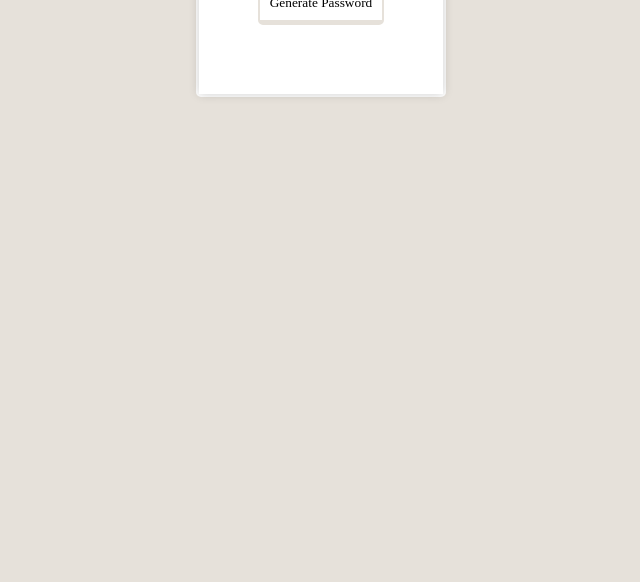
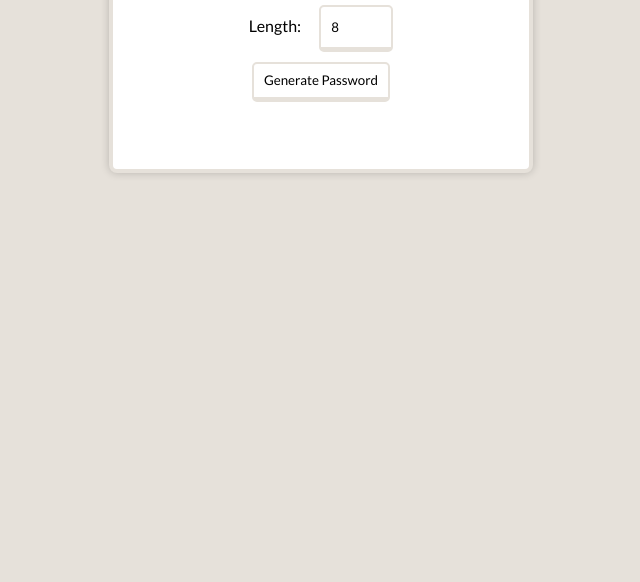
Before and after one commit to ilyabakhlin/password-generator, a plain HTML site: page public/index.html in a window 1280 px wide. Shown: the part 218-800 px from the top of the page, without its empty margins (319-959 px from the left). Drawn offline with Linux system fonts and the light colour scheme.

Commit message:
Reworking the styles.

```diff
--- a/public/css/index.css
+++ b/public/css/index.css
@@ -1,23 +1,24 @@
 @font-face {
-    /* lato */
-    font-family: 'Lato-Regular';
+    font-family: "Lato Regular";
     src: url(../fonts/Lato-Regular.ttf);
+}
 
-    /* lato bold */
-    font-family: 'Lato-Bold';
+@font-face {
+    font-family: "Lato Bold";
     src: url(../fonts/Lato-Bold.ttf);
 }
 
 :root {
+    --white: #ffffff;
     --border-color: #e6e1da;
 }
 
-body, input, button {
-    font-family: 'Lato-Regular';
+html {
+    font-size: 16px;
 }
 
-h1, h2, h3, h4, h5, h6 {
-    font-family: 'Lato-Regular';
+body, button, h1, h2, h3, h4, h5, h6, input {
+    font-family: "Lato Regular", sans-serif;
 }
 
 input, button {
@@ -31,35 +32,36 @@ input, button {
     padding: 0;
 }
 
-/* Language: css */
-/* Path: css\index.css */
 body {
     background-color: var(--border-color);
+    margin: 0;
 }
 
 main {
-    border: 3px solid #ffffff;
-    border-radius: 5px;
-    margin: auto;
-    width: fit-content;
+    align-items: center;
+    display: flex;
+    height: 64vh;
+    justify-content: center;
 }
 
 main > div {
-    background-color: #ffffff;
-    box-shadow: 0 0 10px 0 rgba(0, 0, 0, 0.2);
-    padding: 18px;
+    background-color: var(--white);
+    border: 0.25rem solid var(--border-color);
+    border-radius: 0.5rem;
+    box-shadow: 0 0 8px 0 rgba(0, 0, 0, 0.2);
+    padding: 1rem;
     text-align: center;
-    width: 13em;
+    width: 24rem;
 }
 
 main > div > div > p {
-    font-family: lato-bold;
+    font-family: "Lato Bold", sans-serif;
 }
 
 main > div > div > p:nth-child(2) {
     color: gray;
-    font-family: lato-bold;
-    font-size: 10pt;
+    font-family: "Lato Bold", sans-serif;
+    font-size: 1rem;
 }
 
 input[type="number"] {
@@ -77,11 +79,10 @@ button {
     border: 2px solid var(--border-color);
     border-bottom: 5px solid var(--border-color);
     border-radius: 5px;
-    font-family: Lato-Regular;
+    font-family: "Lato Regular", sans-serif;
     height: 40px;
     margin-bottom: 10px;
     padding: 0 10px;
-    width: auto;
 }
 
 button:hover {
--- a/public/index.html
+++ b/public/index.html
@@ -12,8 +12,8 @@
             <div>
                 <h1>Password Generator</h1>
                 <div>
-                    <label for="password-length">Length</label>
-                    <input id="password-length" max="128" min="8" type="number" value="8">
+                    <label for="password-length">Length:</label>
+                    <input id="password-length" type="number" value="8">
                 </div>
                 <button>Generate Password</button>
                 <div>
```
